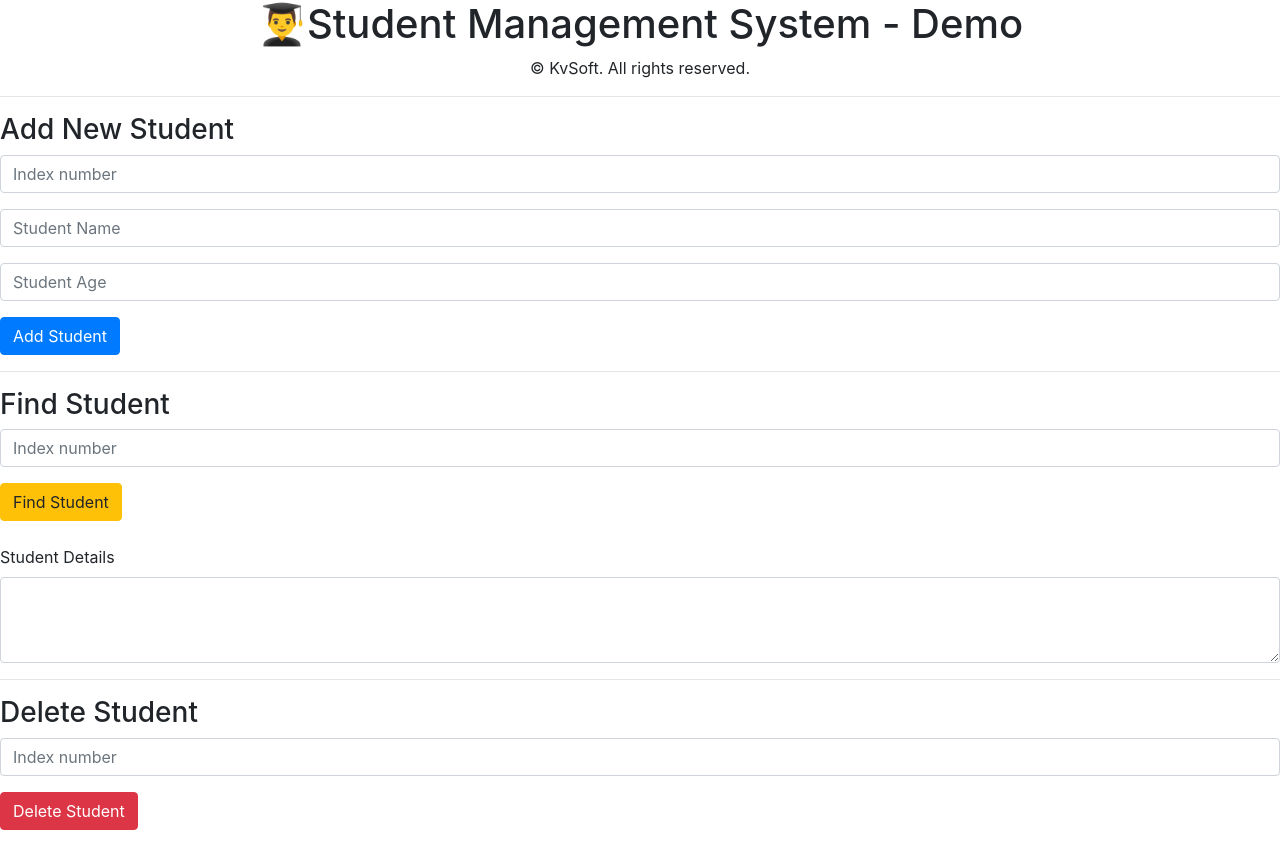
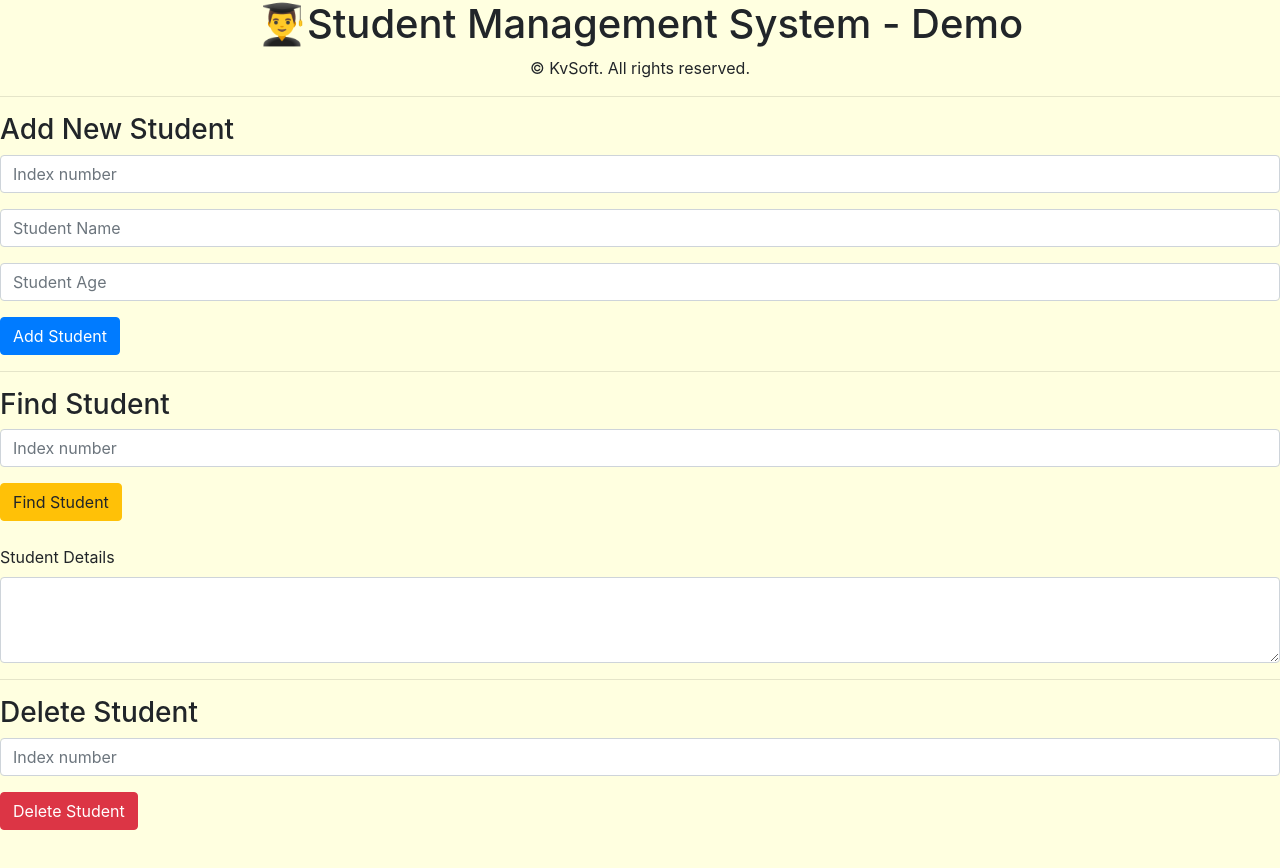
Before and after one commit to kavishkauda/project01, a plain HTML site: page index.html in a window 1280 px wide. Drawn offline with nearby package versions, Linux system fonts and the light colour scheme.

Commit message:
Update index.html

```diff
--- a/index.html
+++ b/index.html
@@ -10,7 +10,7 @@
 
     <title>Student</title>
   </head>
-  <body>
+  <body style="background-color:lightyellow">
     <h1><center>👨‍🎓Student Management System - Demo</center></h1><center> &copy; KvSoft. All rights reserved.</center>
     <hr>
     <h3>Add New Student</h3>
```
